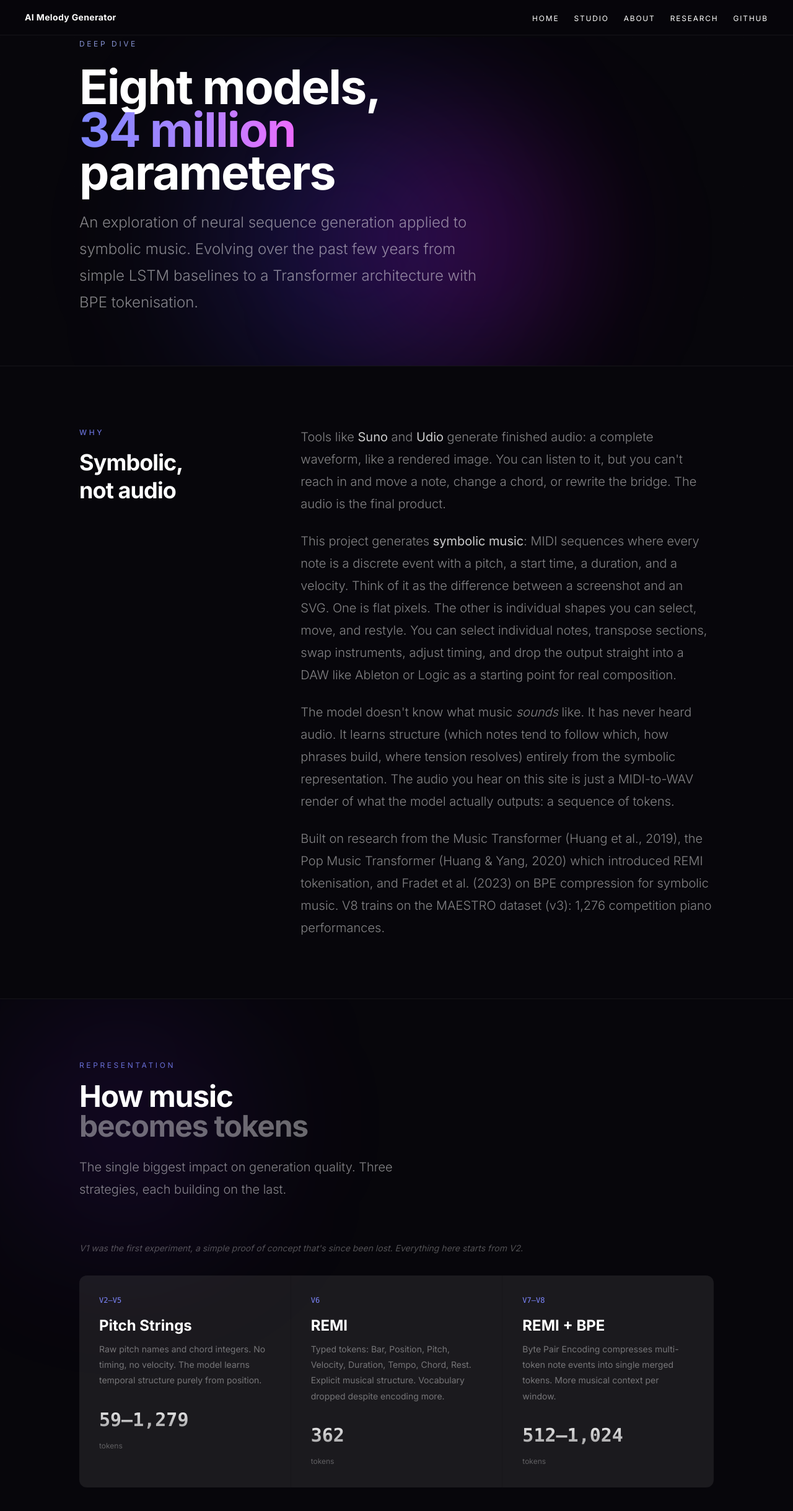
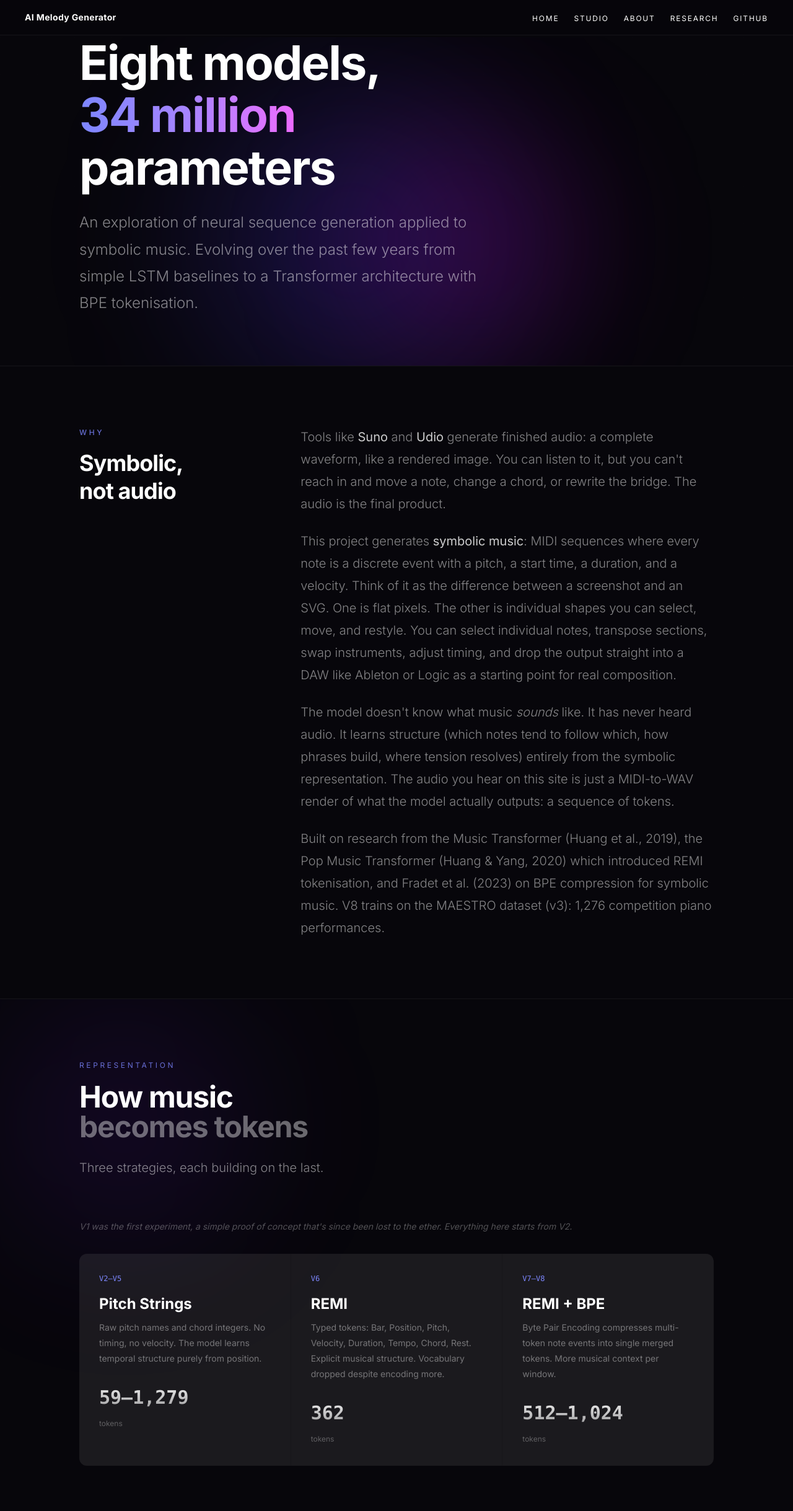
Before and after one commit to niallone/melodygenerator, a Next.js app in the folder frontend/: page /about in a window 1280 px wide. Shown: the top 2438 px of the page at 62% size. Built offline with nearby package versions, Linux system fonts and the light colour scheme.

Commit message:
hotfix: content tweaks

```diff
--- a/frontend/app/(default)/about/page.tsx
+++ b/frontend/app/(default)/about/page.tsx
@@ -24,8 +24,7 @@ export default function About() {
         />
 
         <div className="relative z-10 max-w-5xl mx-auto w-full">
-          <p className="text-xs uppercase tracking-[0.3em] text-indigo-300/80 mb-6">Deep Dive</p>
-          <h1 className="text-[clamp(2.5rem,6vw,5.5rem)] font-bold leading-[0.9] tracking-tight mb-6">
+          <h1 className="text-[clamp(2.5rem,6vw,5.5rem)] font-bold leading-[1.1] tracking-tight mb-6">
             Eight models,
             <br />
             <span className="bg-gradient-to-r from-indigo-400 via-violet-400 to-fuchsia-400 bg-clip-text text-transparent">
@@ -83,11 +82,11 @@ export default function About() {
             <span className="text-white/40">becomes tokens</span>
           </h2>
           <p className="text-white/50 max-w-xl text-lg font-light mb-16">
-            The single biggest impact on generation quality. Three strategies, each building on the last.
+            Three strategies, each building on the last.
           </p>
 
           <p className="text-sm text-white/30 mb-8 italic">
-            V1 was the first experiment, a simple proof of concept that&apos;s since been lost. Everything here starts from V2.
+            V1 was the first experiment, a simple proof of concept that&apos;s since been lost to the ether. Everything here starts from V2.
           </p>
 
           <div className="grid grid-cols-1 sm:grid-cols-3 gap-px bg-white/[0.06] rounded-xl overflow-hidden">
--- a/frontend/app/(default)/research/page.tsx
+++ b/frontend/app/(default)/research/page.tsx
@@ -39,9 +39,6 @@ export default function Research() {
         />
 
         <div className="relative z-10 max-w-5xl mx-auto w-full">
-          <p className="text-xs uppercase tracking-[0.3em] text-indigo-300/80 mb-6">
-            Technical Report
-          </p>
           <h1 className="text-[clamp(2rem,5vw,4rem)] font-bold leading-[1] tracking-tight mb-6">
             Autoregressive Symbolic Music Generation
             <br />
```
